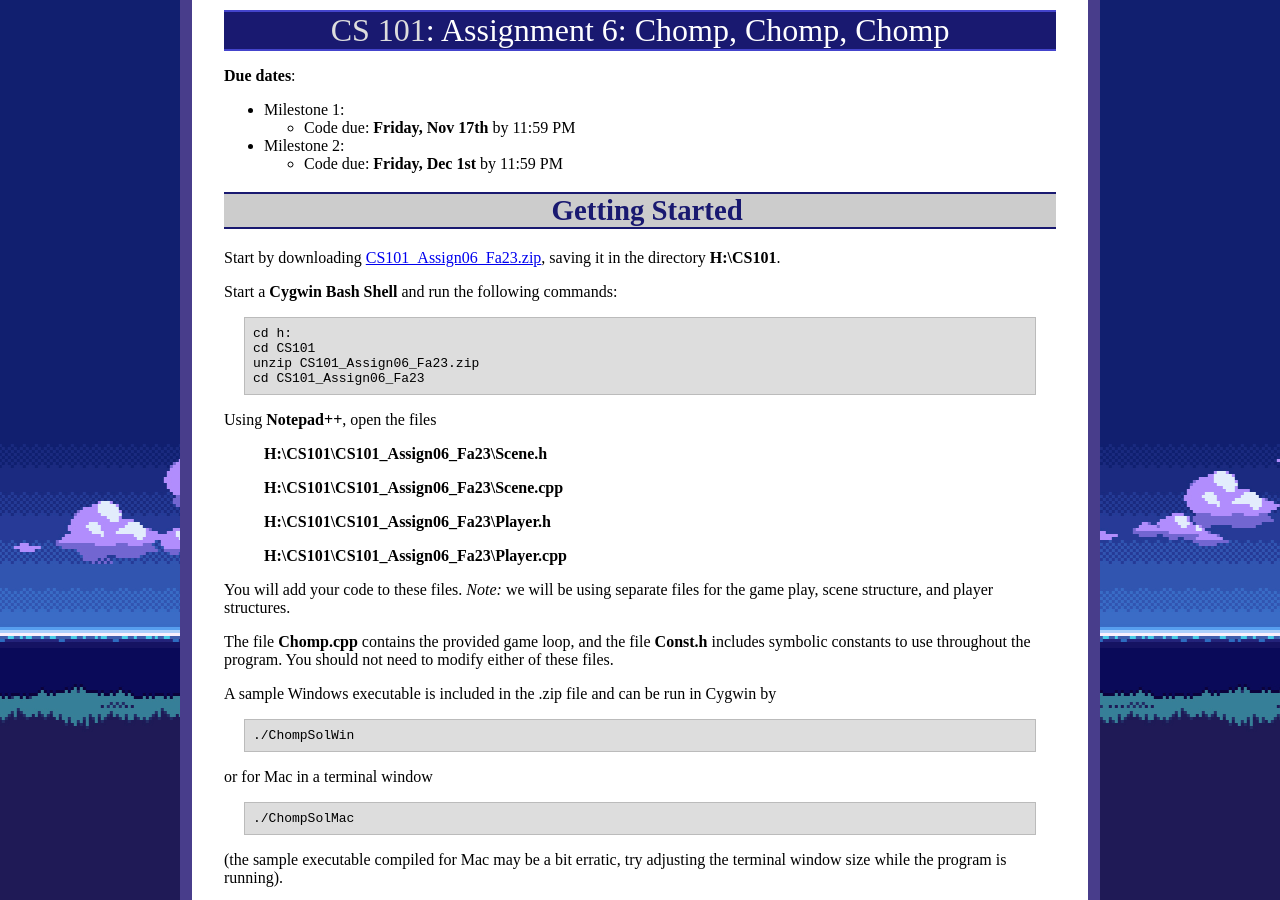
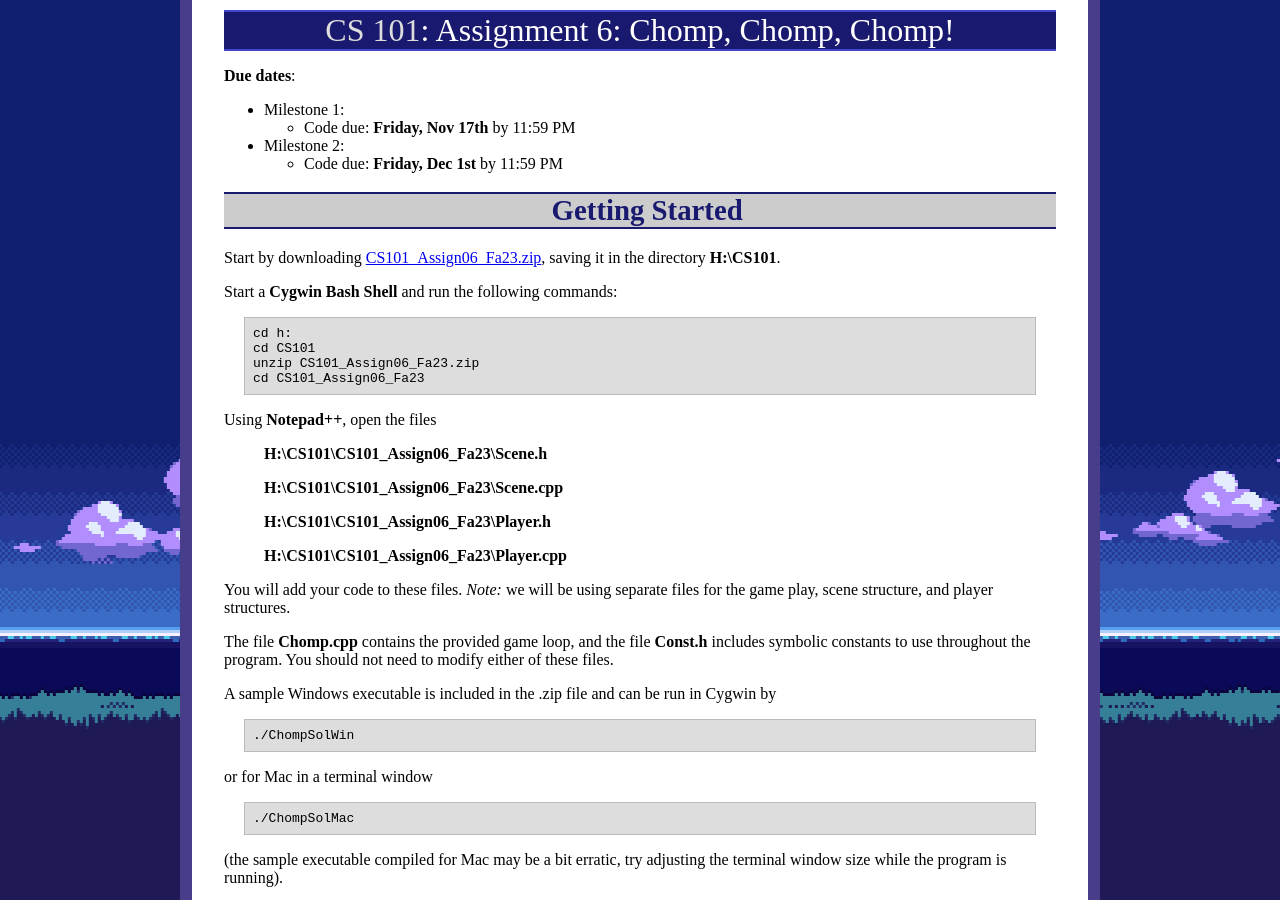
Before and after one commit to ycpcs/cs101-fall2023, a Jekyll site: the page built from assign/assign06.md, in a window 1280 px wide and 900 px high. Built offline with Jekyll 4.4.1, drawn with Linux system fonts in a browser that asks for light colours; some of the changed text lies outside the part shown.

```diff
--- a/assign/assign06.md
+++ b/assign/assign06.md
@@ -1,6 +1,6 @@
 ---
 layout: default
-title: "Assignment 6: Chomp, Chomp, Chomp"
+title: "Assignment 6: Chomp, Chomp, Chomp!"
 ---
 
 **Due dates**:
```
Also changed, not shown: other parts of assign/assign06.md (+1 -1 lines).
